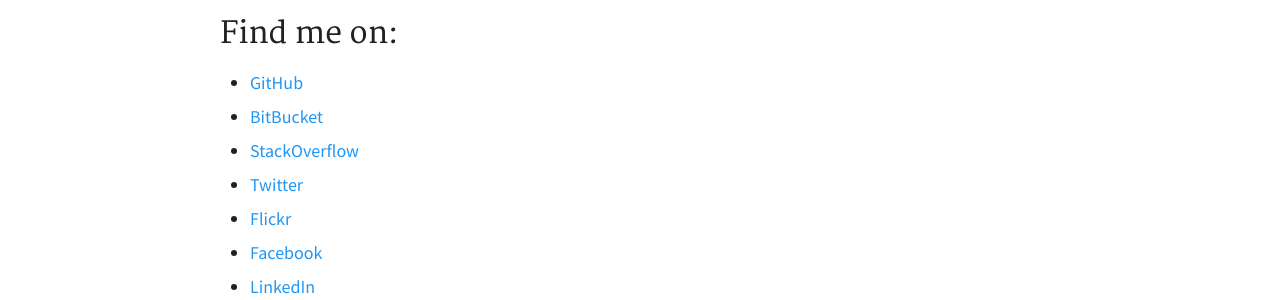
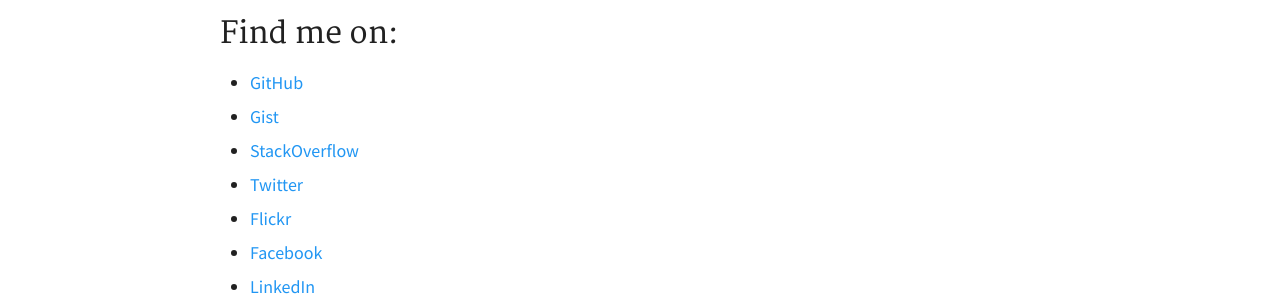
Before and after one commit to robert-claypool/robert-claypool.github.io, a Jekyll site: the page built from about.md, in a window 1280 px wide and 900 px high. Shown: the part 219-519 px from the top of the window. Built offline with Jekyll 4.4.1, drawn with Linux system fonts in a browser that asks for light colours; nearby versions of some CDN libraries.

Commit message:
Add gists, remove BitBucket

```diff
--- a/about.md
+++ b/about.md
@@ -11,7 +11,7 @@ for now. Other stuff will be published here as I find the time.
 
 ## Find me on:
 * [GitHub](https://github.com/robert-claypool)
-* [BitBucket](https://bitbucket.org/robert-claypool)
+* [Gist](https://gist.github.com/robert-claypool)
 * [StackOverflow](https://stackoverflow.com/users/23566/robert-claypool)
 * [Twitter](https://twitter.com/#!/robertclaypool)
 * [Flickr](https://www.flickr.com/people/35106989@N08/)
```
